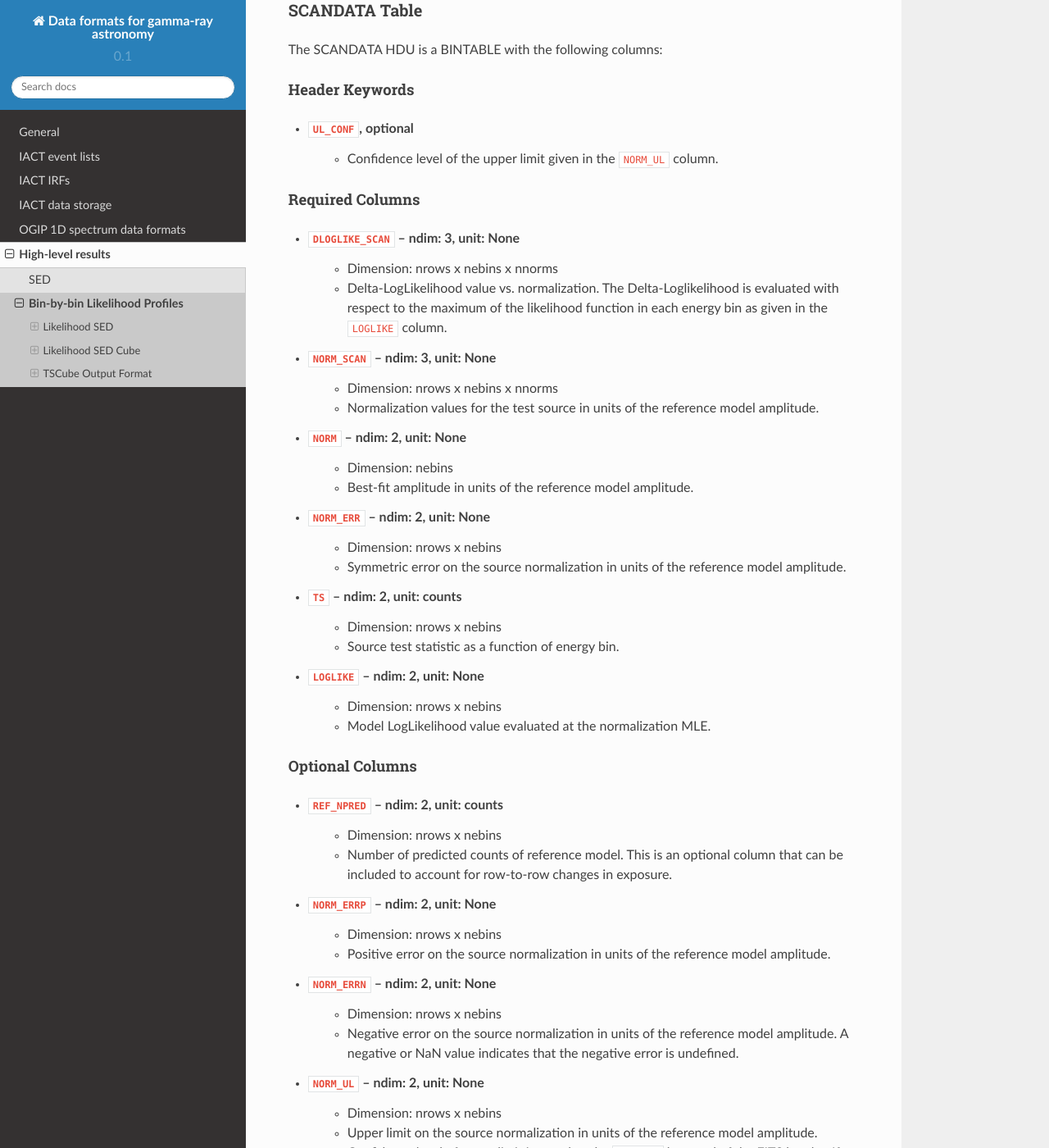
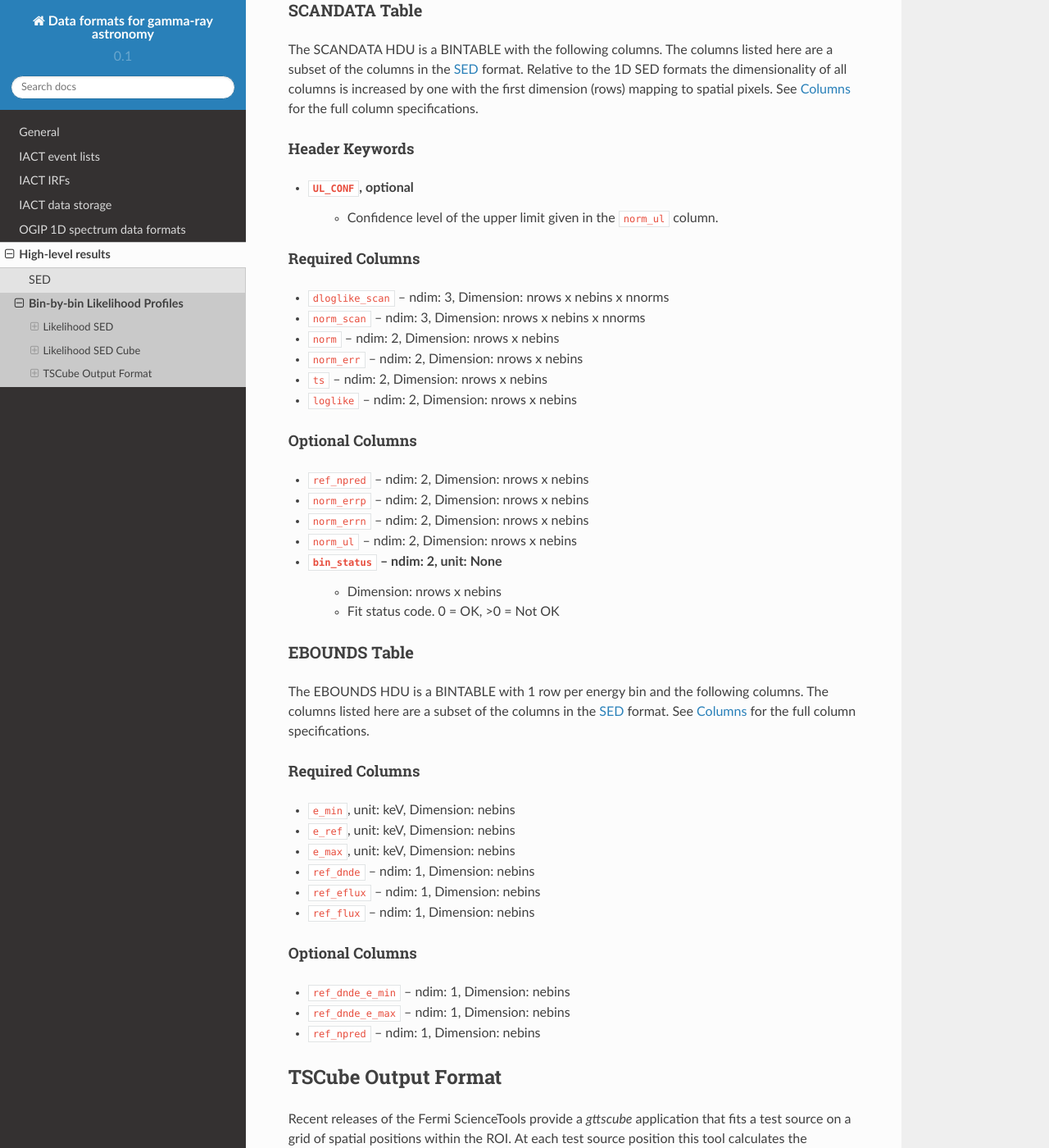
Before and after one commit to open-gamma-ray-astro/gamma-astro-data-formats, a Sphinx documentation site: the page built from source/results/binned_likelihoods/index.rst, in a window 1280 px wide and 1400 px high, scrolled down 3893 px. Shown: the whole window at 82% size. Built offline with Sphinx 7.4.7 and the Read the Docs theme 2.0.0, drawn with Linux system fonts in a browser that asks for light colours; some of the changed text lies outside the part shown.

Commit message:
Switch to lower-case for column names.

```diff
--- a/source/results/binned_likelihoods/index.rst
+++ b/source/results/binned_likelihoods/index.rst
@@ -119,14 +119,14 @@ normalization scan.  The proposed format is a BINTABLE with one row
 per energy bin containing the columns listed below.
 
 The best-fit model amplitudes, errors, and upper limits are all
-normalized to a reference spectral model.  The ``REF`` columns define
+normalized to a reference spectral model.  The ``ref`` columns define
 the amplitude of the reference model in different units.  The
 reference model amplitudes are arbitrary and could for instance be set
-to the best-fit amplitude in each energy bin.  ``NORM`` columns
+to the best-fit amplitude in each energy bin.  ``norm`` columns
 contain the best-fit value, its errors, and upper limit in units of
-the reference model amplitude.  Unit conversion of the ``NORM``
+the reference model amplitude.  Unit conversion of the ``norm``
 columns can be performed by doing a row-wise multiplication with the
-respective ``REF`` column.
+respective ``ref`` column.
 
 Sample FITS files:
 
@@ -139,7 +139,7 @@ Header Keywords
 * ``SED_TYPE``
     * SED type string.  Should be set to ``LIKELIHOOD``.
 * ``UL_CONF``, **optional**
-    * Confidence level of the upper limit given in the ``NORM_UL`` column.
+    * Confidence level of the upper limit given in the ``norm_ul`` column.
 
 Columns
 -------
@@ -151,28 +151,28 @@ specifications.
 Required Columns
 ~~~~~~~~~~~~~~~~
 
-* ``E_MIN`` -- ndim: 1, Dimension: nebins
-* ``E_MAX`` -- ndim: 1, Dimension: nebins
-* ``E_REF`` -- ndim: 1, Dimension: nebins
-* ``REF_DNDE`` -- ndim: 1, Dimension: nebins
-* ``REF_EFLUX`` -- ndim: 1, Dimension: nebins
-* ``REF_FLUX`` -- ndim: 1, Dimension: nebins
-* ``REF_NPRED`` -- ndim: 1, Dimension: nebins
-* ``NORM`` -- ndim: 1, Dimension: nebins
-* ``NORM_ERR`` -- ndim: 1, Dimension: nebins
-* ``NORM_SCAN`` -- ndim: 2, Dimension: nebins x nnorms
-* ``TS`` -- ndim: 1, Dimension: nebins
-* ``LOGLIKE`` -- ndim: 1, Dimension: nebins
-* ``DLOGLIKE_SCAN`` -- ndim: 2, Dimension: nebins x nnorms
+* ``e_min`` -- ndim: 1, Dimension: nebins
+* ``e_max`` -- ndim: 1, Dimension: nebins
+* ``e_ref`` -- ndim: 1, Dimension: nebins
+* ``ref_dnde`` -- ndim: 1, Dimension: nebins
+* ``ref_eflux`` -- ndim: 1, Dimension: nebins
+* ``ref_flux`` -- ndim: 1, Dimension: nebins
+* ``ref_npred`` -- ndim: 1, Dimension: nebins
+* ``norm`` -- ndim: 1, Dimension: nebins
+* ``norm_err`` -- ndim: 1, Dimension: nebins
+* ``norm_scan`` -- ndim: 2, Dimension: nebins x nnorms
+* ``ts`` -- ndim: 1, Dimension: nebins
+* ``loglike`` -- ndim: 1, Dimension: nebins
+* ``dloglike_scan`` -- ndim: 2, Dimension: nebins x nnorms
 
 Optional Columns
 ~~~~~~~~~~~~~~~~
 
-* ``REF_DNDE_E_MIN`` -- ndim: 1, Dimension: nebins
-* ``REF_DNDE_E_MAX`` -- ndim: 1, Dimension: nebins
-* ``NORM_ERRP`` -- ndim: 1, Dimension: nebins
-* ``NORM_ERRN`` -- ndim: 1, Dimension: nebins
-* ``NORM_UL`` -- ndim: 1, Dimension: nebins
+* ``ref_dnde_e_min`` -- ndim: 1, Dimension: nebins
+* ``ref_dnde_e_max`` -- ndim: 1, Dimension: nebins
+* ``norm_errp`` -- ndim: 1, Dimension: nebins
+* ``norm_errn`` -- ndim: 1, Dimension: nebins
+* ``norm_ul`` -- ndim: 1, Dimension: nebins
 
 
 .. _likelihood_sed_cube:
@@ -195,9 +195,9 @@ observation epoch.
 In the following we use *nrows* to designate table rows, *nebins* to
 designate the number of energy bins and *nnorms* to designate the
 number of points in the normalization scan.  As for the Likelihood SED
-format, columns that contain ``NORM`` are expressed in units of the
-reference model amplitude.  These can be multiplied by ``REF_EFLUX``,
-``REF_FLUX``, ``REF_DNDE``, or ``REF_NPRED`` columns in the EBOUNDS
+format, columns that contain ``norm`` are expressed in units of the
+reference model amplitude.  These can be multiplied by ``ref_eflux``,
+``ref_flux``, ``ref_dnde``, or ``ref_npred`` columns in the EBOUNDS
 HDU to get the normalization in the respective units.
 
 Sample FITS files:
@@ -210,67 +210,37 @@ Sample FITS files:
 SCANDATA Table
 --------------
 
-The SCANDATA HDU is a BINTABLE with the following columns:
+The SCANDATA HDU is a BINTABLE with the following columns.  The
+columns listed here are a subset of the columns in the
+:ref:`flux-points` format.  Relative to the 1D SED formats
+the dimensionality of all columns is increased by one with the first
+dimension (rows) mapping to spatial pixels.  See :ref:`sed_columns`
+for the full column specifications.
 
 Header Keywords
 ~~~~~~~~~~~~~~~
 
 * ``UL_CONF``, **optional**
-    * Confidence level of the upper limit given in the ``NORM_UL`` column.
+    * Confidence level of the upper limit given in the ``norm_ul`` column.
 
 Required Columns
 ~~~~~~~~~~~~~~~~
 
-* ``DLOGLIKE_SCAN`` -- ndim: 3, unit: None
-    * Dimension: nrows x nebins x nnorms
-    * Delta-LogLikelihood value vs. normalization.  The
-      Delta-Loglikelihood is evaluated with respect to the maximum of
-      the likelihood function in each energy bin as given in the
-      ``LOGLIKE`` column.
-* ``NORM_SCAN`` -- ndim: 3, unit: None
-    * Dimension: nrows x nebins x nnorms
-    * Normalization values for the test source in units of the
-      reference model amplitude.
-* ``NORM`` -- ndim: 2, unit: None
-    * Dimension: nebins
-    * Best-fit amplitude in units of the reference model amplitude.
-* ``NORM_ERR`` -- ndim: 2, unit: None
-    * Dimension: nrows x nebins
-    * Symmetric error on the source normalization in units of the
-      reference model amplitude.
-* ``TS`` -- ndim: 2, unit: counts
-    * Dimension: nrows x nebins
-    * Source test statistic as a function of energy bin.
-* ``LOGLIKE`` -- ndim: 2, unit: None
-    * Dimension: nrows x nebins
-    * Model LogLikelihood value evaluated at the normalization MLE.
-
+* ``dloglike_scan`` -- ndim: 3, Dimension: nrows x nebins x nnorms
+* ``norm_scan`` -- ndim: 3, Dimension: nrows x nebins x nnorms
+* ``norm`` -- ndim: 2, Dimension: nrows x nebins
+* ``norm_err`` -- ndim: 2, Dimension: nrows x nebins
+* ``ts`` -- ndim: 2, Dimension: nrows x nebins
+* ``loglike`` -- ndim: 2, Dimension: nrows x nebins
 
 Optional Columns
 ~~~~~~~~~~~~~~~~
 
-* ``REF_NPRED`` -- ndim: 2, unit: counts
-    * Dimension: nrows x nebins
-    * Number of predicted counts of reference model.  This is an
-      optional column that can be included to account for row-to-row
-      changes in exposure.
-* ``NORM_ERRP`` -- ndim: 2, unit: None
-    * Dimension: nrows x nebins
-    * Positive error on the source normalization in units of the
-      reference model amplitude.
-* ``NORM_ERRN`` -- ndim: 2, unit: None
-    * Dimension: nrows x nebins
-    * Negative error on the source normalization in units of the
-      reference model amplitude.  A negative or NaN value indicates
-      that the negative error is undefined.
-* ``NORM_UL`` -- ndim: 2, unit: None
-    * Dimension: nrows x nebins
-    * Upper limit on the source normalization in units of the
-      reference model amplitude.  Confidence level of upper limit is
-      saved to the ``UL_CONF`` keyword of the FITS header.  If
-      no confidence level is defined a default of 95% should be
-      assumed.
-* ``BIN_STATUS`` -- ndim: 2, unit: None
+* ``ref_npred`` -- ndim: 2, Dimension: nrows x nebins
+* ``norm_errp`` -- ndim: 2, Dimension: nrows x nebins
+* ``norm_errn`` -- ndim: 2, Dimension: nrows x nebins
+* ``norm_ul`` -- ndim: 2, Dimension: nrows x nebins
+* ``bin_status`` -- ndim: 2, unit: None
     * Dimension: nrows x nebins
     * Fit status code. 0 = OK, >0 = Not OK
 
@@ -279,42 +249,26 @@ Optional Columns
 EBOUNDS Table
 -------------
 
-The EBOUNDS HDU is a BINTABLE with 1 row per energy bin and the following
-columns:
+The EBOUNDS HDU is a BINTABLE with 1 row per energy bin and the
+following columns.  The columns listed here are a subset of the
+columns in the :ref:`flux-points` format.  See :ref:`sed_columns`
+for the full column specifications.
 
 Required Columns
 ~~~~~~~~~~~~~~~~
 
-* ``E_MIN``, unit: keV
-    * Lower edge of energy bin.
-* ``E_REF``, unit: keV
-    * Bin reference energy that defines the energy at which
-      ``REF_DNDE`` is evaluated.  This can be the geometric center of
-      the bin or some weighted average of the energy distribution
-      within the bin.
-* ``E_MAX``, unit: keV
-    * Upper edge of energy bin.
-* ``REF_DNDE`` -- ndim: 1, unit: MeV^{-1} cm^{-2} s^{-1}
-    * Dimension: nebins
-    * Differential flux of reference model evaluated at the energy in ``E_REF``.
-* ``REF_EFLUX`` -- ndim: 1, unit: MeV cm^{-2} s^{-1}
-    * Dimension: nebins
-    * Energy flux (integral of E x dF/dE) of reference model in the energy bin.
-* ``REF_FLUX`` -- ndim: 1, unit: cm^{-2} s^{-1}
-    * Dimension: nebins
-    * Flux (integral of dF/dE) of reference model in the energy bin.
+* ``e_min``, unit: keV, Dimension: nebins
+* ``e_ref``, unit: keV, Dimension: nebins
+* ``e_max``, unit: keV, Dimension: nebins
+* ``ref_dnde`` -- ndim: 1, Dimension: nebins
+* ``ref_eflux`` -- ndim: 1, Dimension: nebins
+* ``ref_flux`` -- ndim: 1, Dimension: nebins
 
 Optional Columns
 ~~~~~~~~~~~~~~~~
-* ``REF_DNDE_E_MIN`` -- ndim: 1, unit: MeV^{-1} cm^{-2} s^{-1}
-    * Dimension: nebins
-    * Differential flux of reference model evaluated at the lower edge of the energy bin.
-* ``REF_DNDE_E_MAX`` -- ndim: 1, unit: MeV^{-1} cm^{-2} s^{-1}
-    * Dimension: nebins
-    * Differential flux of reference model evaluated at the upper edge of the energy bin.
-* ``REF_NPRED`` -- ndim: 1, unit: counts
-    * Dimension: nebins
-    * Number of predicted counts of reference model.
+* ``ref_dnde_e_min`` -- ndim: 1, Dimension: nebins
+* ``ref_dnde_e_max`` -- ndim: 1, Dimension: nebins
+* ``ref_npred`` -- ndim: 1, Dimension: nebins
 
 .. _tscube:
 
@@ -362,24 +316,24 @@ The FITDATA HDU is a BINTABLE with 1 row per spatial pixel (*nrows*)
 and the following columns:
 
 
-* ``FIT_NORM`` -- ndim: 1, unit: None
+* ``fit_norm`` -- ndim: 1, unit: None
     * Dimension: nrows
     * Best-fit normalization for the global model in units of the reference model amplitude.
-* ``FIT_NORM_ERR`` -- ndim: 1, unit: None
+* ``fit_norm_err`` -- ndim: 1, unit: None
     * Dimension: nrows
     * Symmetric error on the global model normalization in units of the reference model amplitude.
-* ``FIT_NORM_ERRP`` -- ndim: 1, unit: None
+* ``fit_norm_errp`` -- ndim: 1, unit: None
     * Dimension: nrows
     * Positive error on the global model normalization in units of the reference model amplitude.
-* ``FIT_NORM_ERRN`` -- ndim: 1, unit: None
+* ``fit_norm_errn`` -- ndim: 1, unit: None
     * Dimension: nrows
     * Negative error on the global model normalization in units of the reference model amplitude.
-* ``FIT_NORM_UL`` -- ndim: 1, unit: None
+* ``fit_norm_ul`` -- ndim: 1, unit: None
     * Dimension: nrows
     * Upper limit on the global model normalization in units of the reference model amplitude.
-* ``FIT_TS`` -- ndim: 1, unit: None
+* ``fit_ts`` -- ndim: 1, unit: None
     * Dimension: nrows
     * Test statistic of the best-fit global model.
-* ``FIT_STATUS`` -- ndim: 1, unit: None
+* ``fit_status`` -- ndim: 1, unit: None
     * Dimension: nrows
     * Status code for the fit. 0 = OK, >0 = Not OK
```
Also changed, not shown: source/results/flux_points/index.rst (+65 -61 lines).
